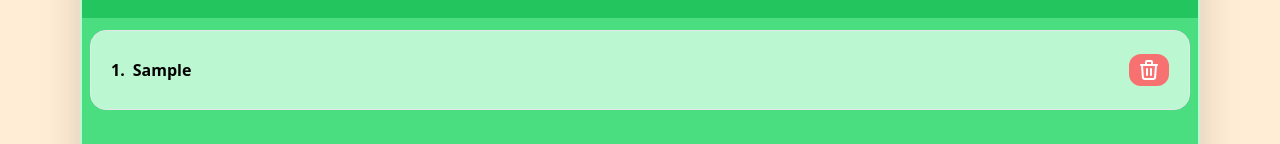
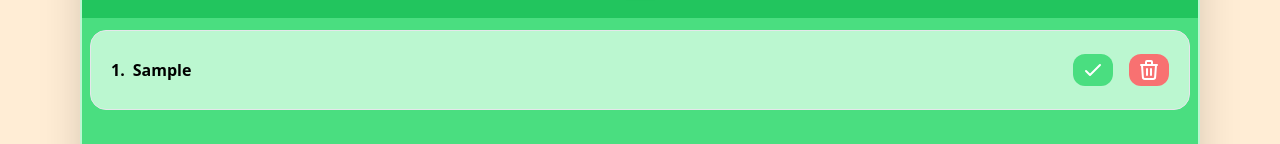
Before and after one commit to Juliosc1/my-todolist, a Next.js app: page / in a window 1280 px wide. Both pictures are taken after typing "Sample" into the empty fields and a click on the button "Add Task". Shown: the part 200-344 px from the top of the page. Built offline with nearby package versions, Linux system fonts and the light colour scheme.

Commit message:
complete task button

```diff
--- a/components/Task.tsx
+++ b/components/Task.tsx
@@ -1,20 +1,24 @@
 import React from 'react'
 import { TodoListProps } from './TodoListProps';
-import { TrashIcon } from '@heroicons/react/outline';
+import { TrashIcon, CheckIcon } from '@heroicons/react/outline';
 
 type Props = {
   task: TodoListProps;
-  deleteTask(taskIdToDelete: number):void
+  deleteTask(taskIdToDelete: number):void;
+  completeTask(taskIdToComplete: number): void;
 }
 
-const Task = ({task, deleteTask}: Props) => {
+const Task = ({task, deleteTask, completeTask}: Props) => {
   return (
-    <div className='bg-green-200 flex items-center h-20 p-5 mx-2 mt-3 border rounded-2xl transition ease-in-out delay-150 hover:bg-green-300 hover:-translate-y-1 hover:scale-100'>
+    <div className={task.taskComplete ? 'taskCard line-through' : 'taskCard'}>
       <div className='flex justify-start w-4/5'>
         <p className='font-semibold pr-2 hover:'>{task.taskId}.</p>
         <p className='font-semibold'>{task.taskName}</p>
       </div>
-      <div className='flex justify-end w-1/5'>
+      <div className='flex justify-end w-1/5 gap-4'>
+        <button onClick={() => completeTask(task.taskId)} className="bg-green-400 rounded-xl h-8 w-auto px-2 text-white hover:bg-green-500">
+          <CheckIcon className='h-6' />
+        </button>
         <button onClick={() => deleteTask(task.taskId)} className='bg-red-400 rounded-xl h-8 w-auto px-2 text-white hover:bg-red-500'>
           <TrashIcon className="h-6" />
         </button>
--- a/components/TodoListProps.ts
+++ b/components/TodoListProps.ts
@@ -1,4 +1,5 @@
 export type TodoListProps = {
   taskId: number;
   taskName: string;
+  taskComplete: boolean;
 };
--- a/components/Todolist.tsx
+++ b/components/Todolist.tsx
@@ -16,6 +16,7 @@ function Todolist() {
       taskName: task,
       taskId:
         todoList.length === 0 ? 1 : todoList[todoList.length - 1].taskId + 1,
+      taskComplete: false,
     };
     setTodoList([...todoList, newTask]);
     setTask("");
@@ -26,6 +27,17 @@ function Todolist() {
       return task.taskId !==taskIdToDelete;
     })
     setTodoList(newTodoList);
+  }
+
+  const handleCompleteTask = (id: number) => {
+    const updateTodolist = todoList.map((task) => {
+      if (task.taskId === id) {
+        return {...task, taskComplete: true};
+      } else {
+        return task;
+      }
+    })
+    setTodoList(updateTodolist);
   }
 
   return (
@@ -59,7 +71,7 @@ function Todolist() {
         {todoList.map((task: TodoListProps, key: number) => {
           return (
             <div className="">
-              <Task key={key} task={task} deleteTask={handleDelete}/>
+              <Task key={key} task={task} deleteTask={handleDelete} completeTask={handleCompleteTask} />
             </div>
           );
         })}
--- a/styles/globals.css
+++ b/styles/globals.css
@@ -1,3 +1,9 @@
 @tailwind base;
 @tailwind components;
 @tailwind utilities;
+
+@layer components {
+  .taskCard {
+    @apply bg-green-200 flex items-center h-20 p-5 mx-2 mt-3 border rounded-2xl transition ease-in-out delay-150 hover:bg-green-300 hover:-translate-y-1 hover:scale-100;
+  }
+}
```
